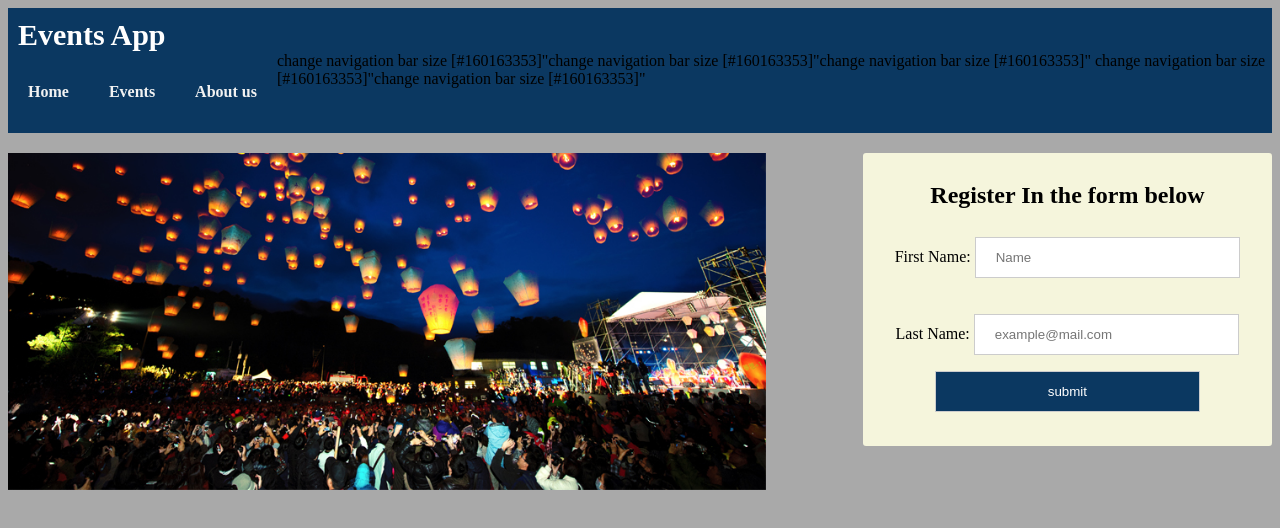
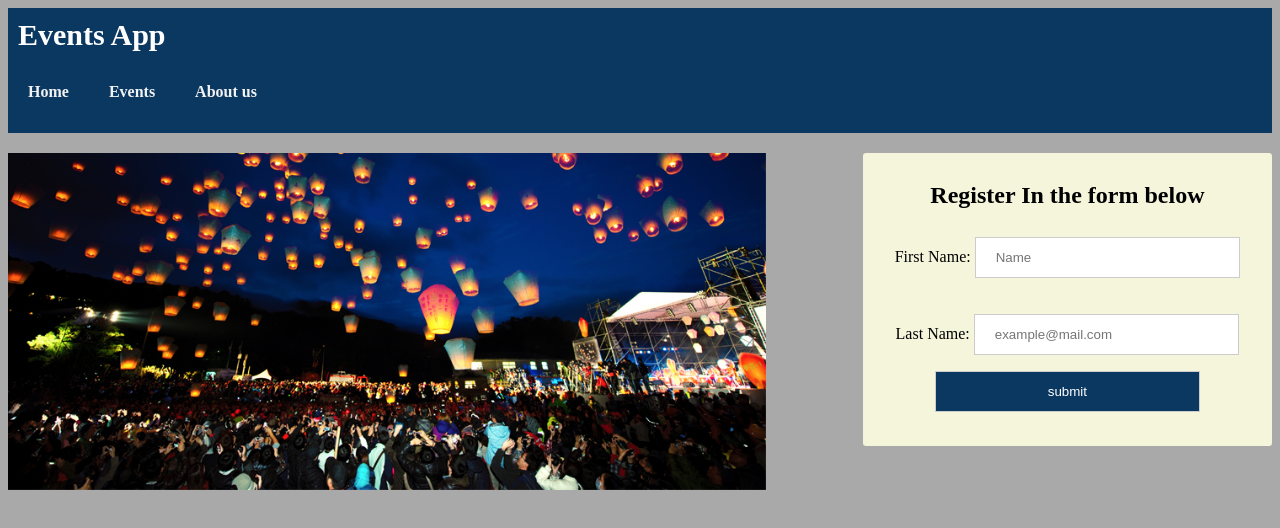
Before and after one commit to mulondo/level-up-35, a plain HTML site: page index.html in a window 1280 px wide. Drawn offline with Linux system fonts and the light colour scheme.

Commit message:
Remove un necessary words

```diff
--- a/index.html
+++ b/index.html
@@ -15,7 +15,7 @@
                     <a href="#"><h4>Home</h4></a>
                     <a href="#"><h4>Events</h4></a>
                     <a href="#"><h4>About us</h4></a>
-                    change navigation bar size [#160163353]"change navigation bar size [#160163353]"change navigation bar size [#160163353]"             change navigation bar size [#160163353]"change navigation bar size [#160163353]"
+
 
             </div>
 
```
